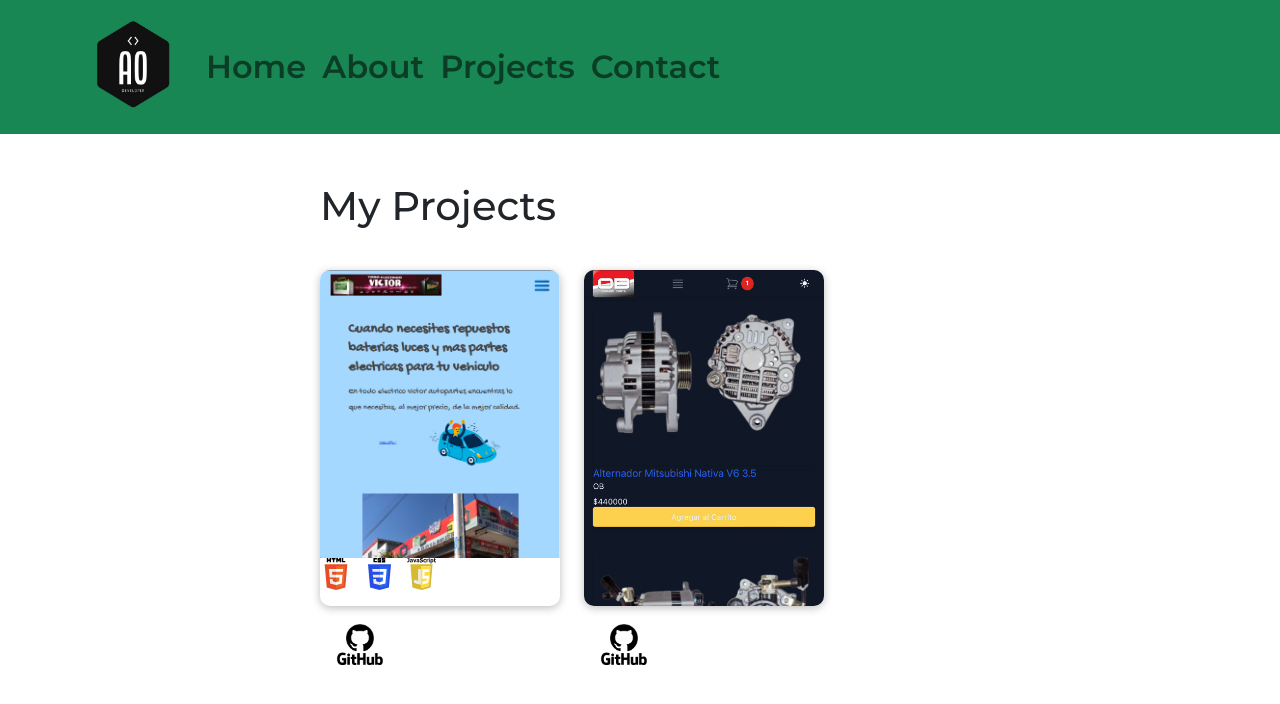
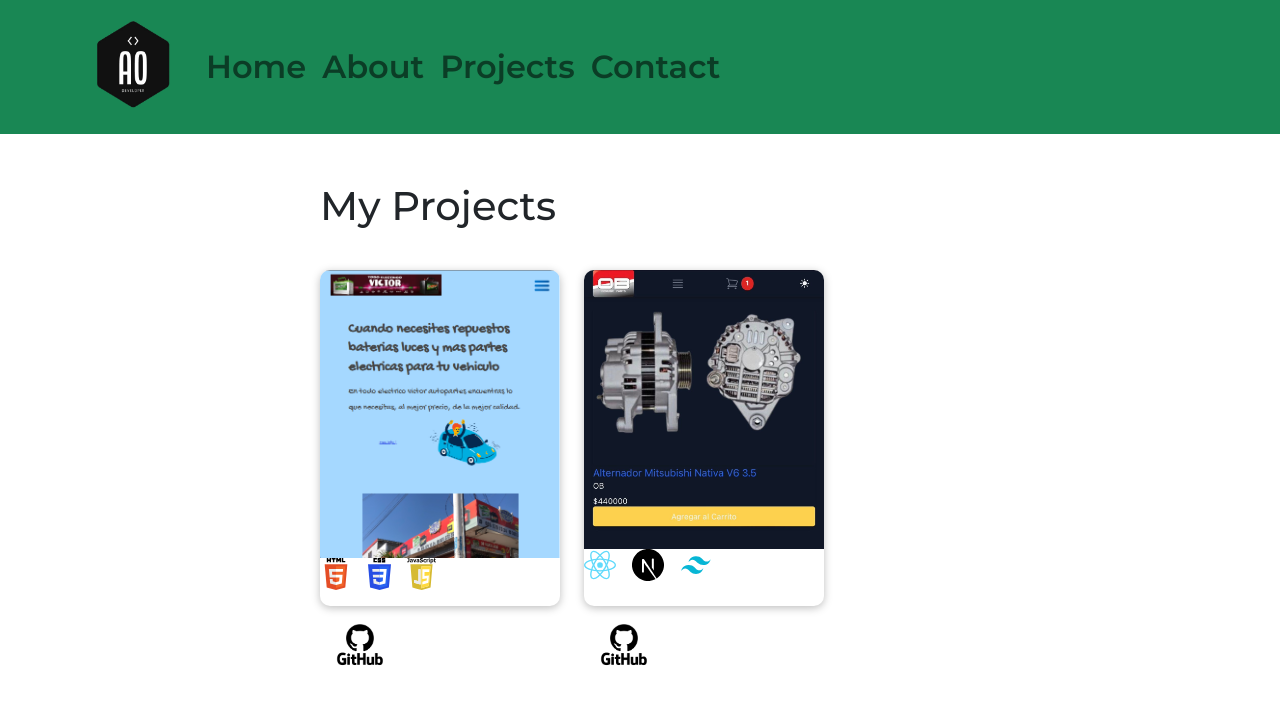
Before and after one commit to andres8ab/porfolio, a Next.js app: page /projects in a window 1280 px wide. Shown: the top 704 px of the page. Built offline with nearby package versions, Linux system fonts and the light colour scheme.

Commit message:
upload github link

```diff
--- a/components/projects/ProjectItem.js
+++ b/components/projects/ProjectItem.js
@@ -32,13 +32,13 @@ const ProjectItem = () => {
             </div>
           </Link>
         </Card>
-        <Link href="https://github.com/andres8ab" target="_blank">
+        <Link href="https://github.com/andres8ab/Victor" target="_blank">
           <Image
             src="/img/github.png"
             className={classes.github}
             alt="github logo"
-            width="200"
-            height="200"
+            width="180"
+            height="180"
           />
         </Link>
       </div>
@@ -48,8 +48,8 @@ const ProjectItem = () => {
             <Image
               src="/img/obapp.jpeg"
               alt="OB web"
-              width="1000"
-              height="1000"
+              width="500"
+              height="500"
             />
             <div className={classes.logos}>
               <Image
```
Also changed, not shown: public/img/obapp.jpeg.
